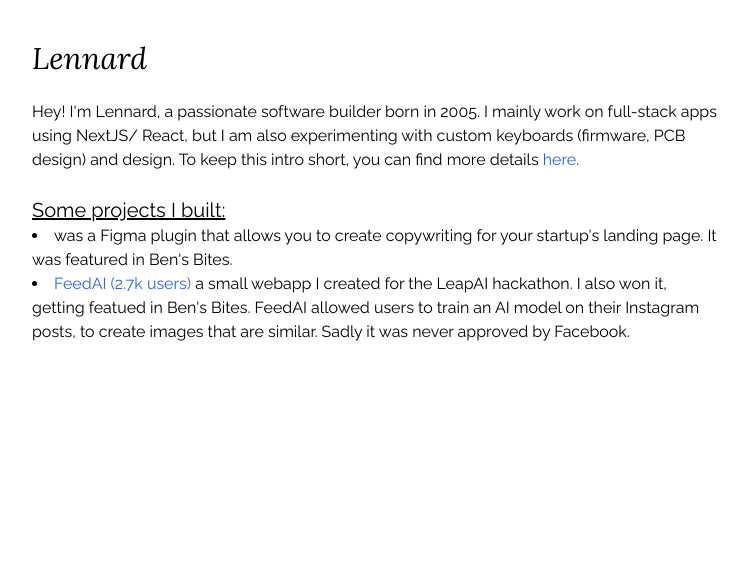
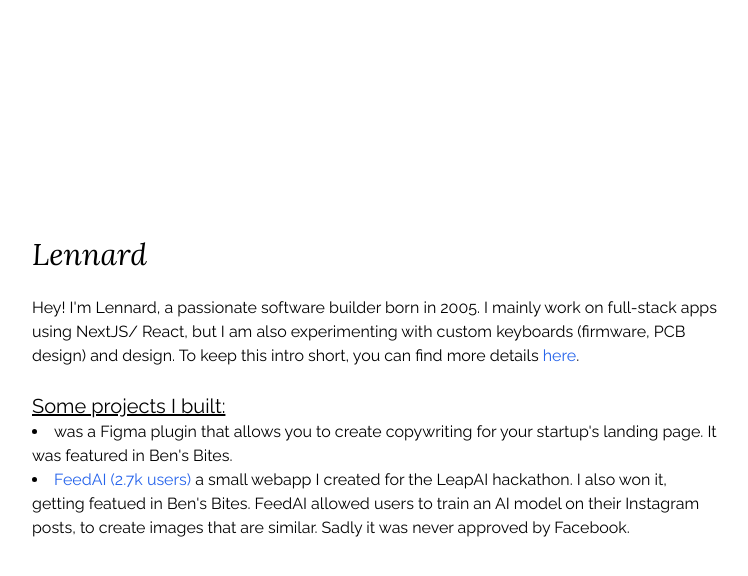
Before and after one commit to 0w9/personal, a Next.js app: page /main in a window 1280 px wide. Shown: the top 576 px of the page, without its empty margins (264-1012 px from the left). Built offline with nearby package versions, Linux system fonts and the light colour scheme.

Commit message:
Vertical align

```diff
--- a/src/pages/main.js
+++ b/src/pages/main.js
@@ -2,8 +2,9 @@
 
 function App() {
   return (
-    <div className="mt-10 max-w-3xl mx-auto px-10 h-full mt-500">
-      <div class="flex justify-between items-center text-3xl">
+    <div className="flex items-center justify-center h-screen max-w-3xl mx-auto px-10">
+      <div>
+        <div className="flex justify-between items-center text-3xl">
           <span className="text-3xls" style={{ fontFamily: "Lora"}}>Lennard</span>
         </div>
 
@@ -20,9 +21,6 @@
           <div>
             <div>
                 <li>
-
-
-
                   was a Figma plugin that allows you to create copywriting for your startup&apos;s landing page. It was featured in Ben&apos;s Bites.
                 </li>
 
@@ -35,6 +33,7 @@
         </div>
 
       </div>
+    </div>
   );
 }
 
```
Lines whose indentation alone changed are shown as unchanged.
